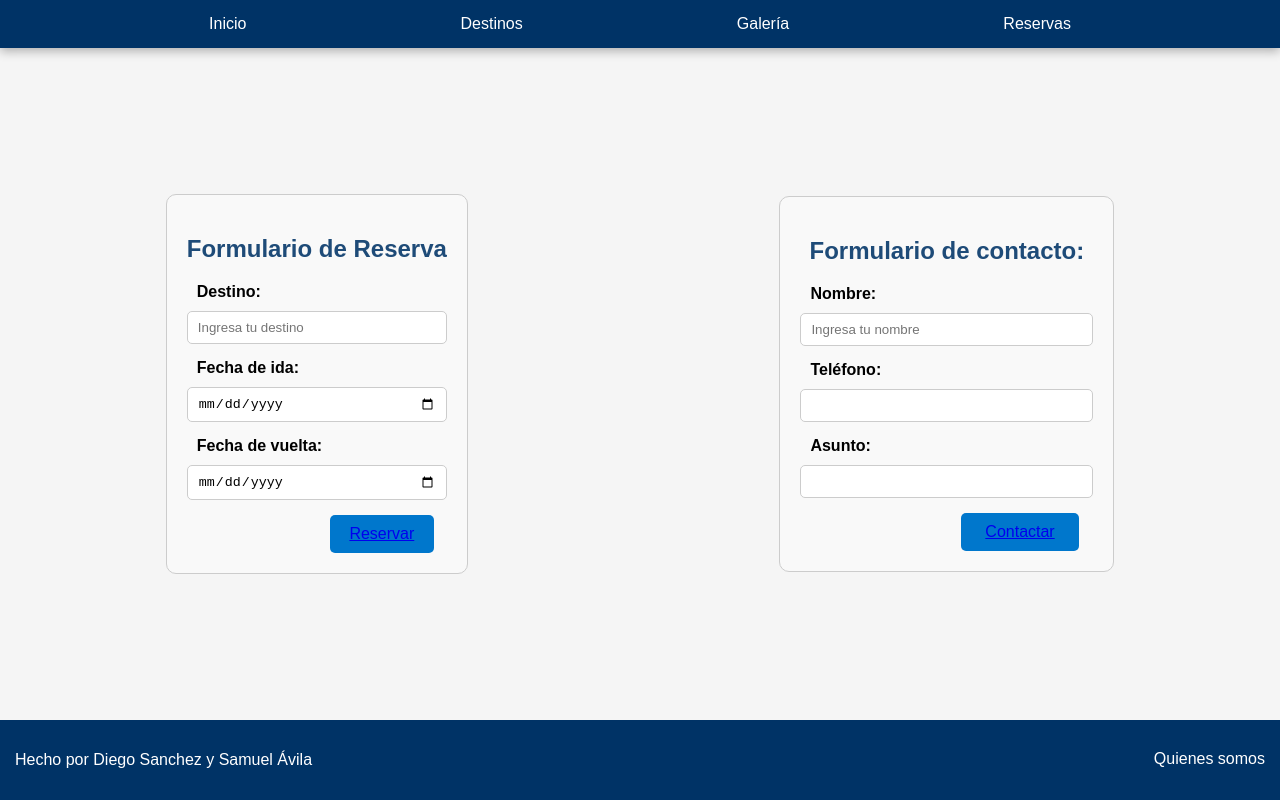
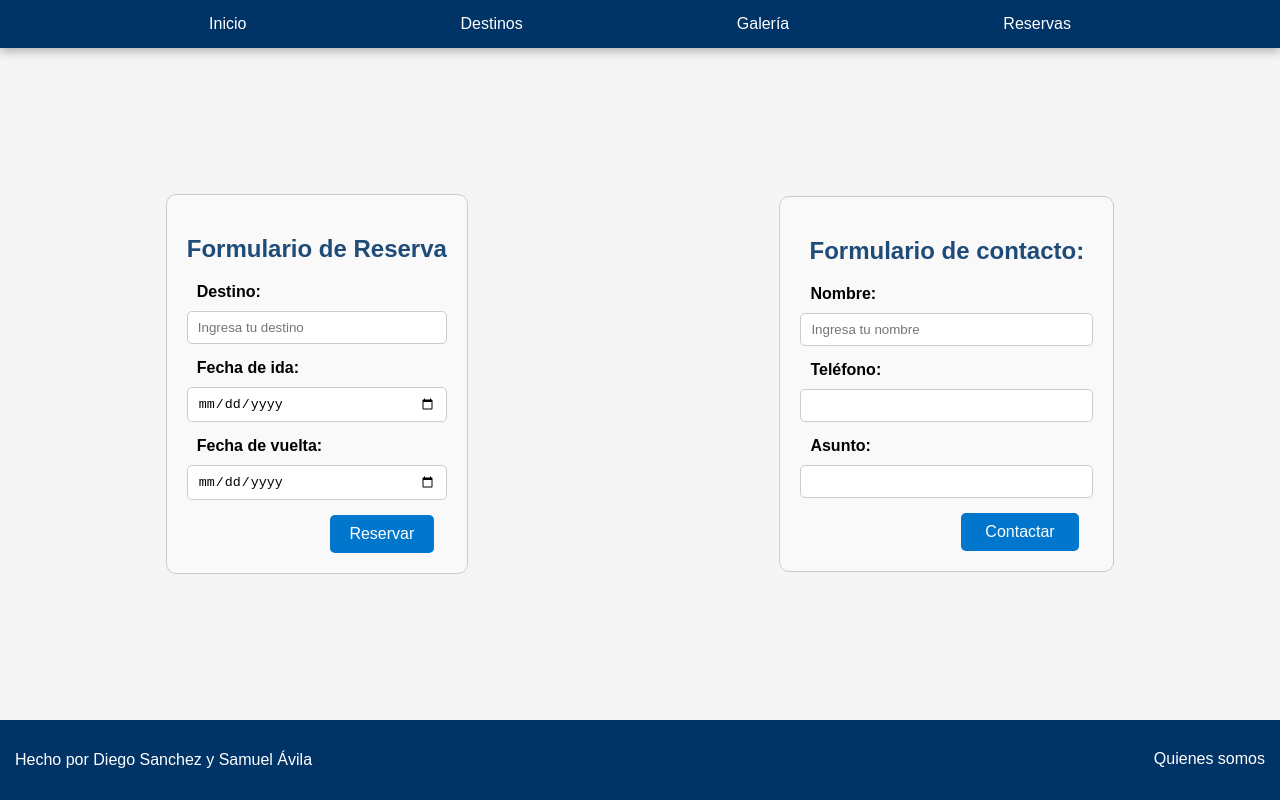
Before and after one commit to Samuel-avi/Proyecto_Interfaz, a plain HTML site: page reservas.html in a window 1280 px wide. Drawn offline with Linux system fonts and the light colour scheme.

Commit message:
Update reservas.css

```diff
--- a/css/reservas.css
+++ b/css/reservas.css
@@ -55,7 +55,11 @@ button {
   margin-left: 50%;
   transition: background 0.3s;
 }
-
+/* Estilos del texto del boton*/
+button a {
+    color: white;
+    text-decoration: none;
+}
 /* Efecto hover del botón */
 button:hover {
   background-color: #005fa3;
```
